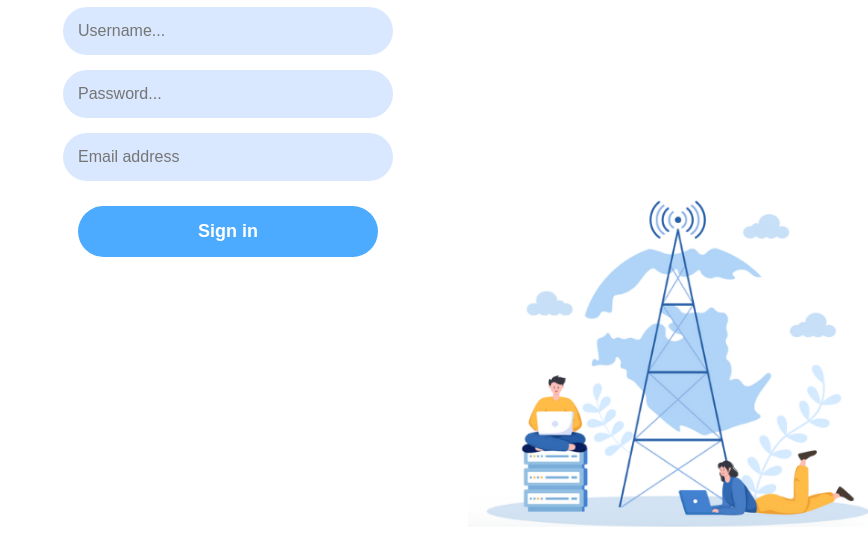
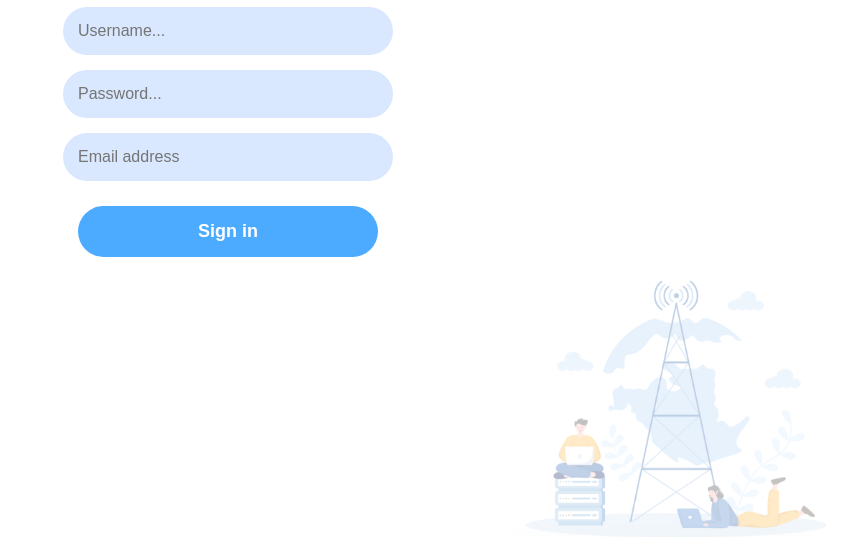
Before and after one commit to IdoRozenfeld/Comunication_LTD_CS, a Flask app: page /register in a window 1280 px wide. Shown: the part 242-800 px from the top of the page, without its empty margins (412-1280 px from the left). Run offline with Flask 3, Linux system fonts and the light colour scheme; some libraries are stand-ins or nearby versions.

Commit message:
updated frontend files

```diff
--- a/FrontEnd-Secure/LoginPage.html
+++ b/FrontEnd-Secure/LoginPage.html
@@ -32,6 +32,6 @@
     <img src="{{ url_for('static', filename='illustration.png') }}" alt="Illustration">
 </div>
 
-<p>Welcome, {{ username }}</p>
+
 </body>
 </html>
--- a/FrontEnd-Secure/RegisterPage.html
+++ b/FrontEnd-Secure/RegisterPage.html
@@ -27,9 +27,8 @@
     </form>
 </div>
 
-<div class="illustration">
-    <img src="{{ url_for('static', filename='illustration.png') }}" alt="Illustration">
-</div>
+<div class="illustration-background"></div>
+
 
 </body>
 </html>
--- a/FrontEnd-Secure/static/register.css
+++ b/FrontEnd-Secure/static/register.css
@@ -83,3 +83,20 @@ button:hover {
     width: 400px;
     max-width: 100%;
 }
+
+.illustration-background {
+    background-image: url("../static/illustration.png");
+    background-size: contain;
+    background-repeat: no-repeat;
+    background-position: center;
+
+    position: absolute;
+    bottom: 0;
+    right: 0;
+
+    width: 400px;
+    height: 300px;
+
+    z-index: 0;
+    opacity: 0.3;
+}
```
